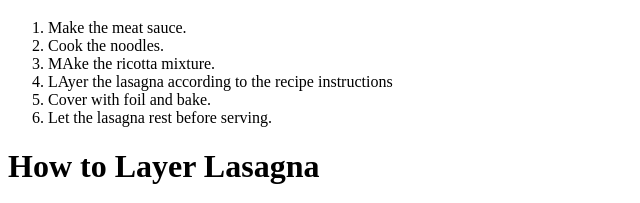
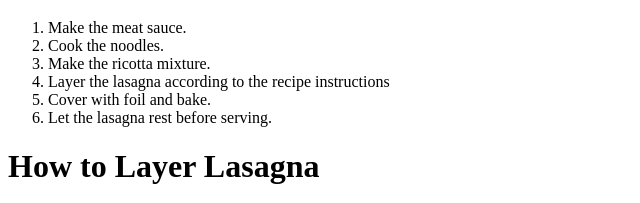
Before and after one commit to LucasMatiasL/odin-recipes, a plain HTML site: page recipes/lasagna.html in a window 1280 px wide. Shown: the part 2035-2238 px from the top of the page, 0-640 px from the left. Drawn offline with Linux system fonts and the light colour scheme.

Commit message:
Fixed typos.

```diff
--- a/recipes/lasagna.html
+++ b/recipes/lasagna.html
@@ -28,8 +28,8 @@
     <ol>
         <li>Make the meat sauce.</li>
         <li>Cook the noodles.</li>
-        <li>MAke the ricotta mixture.</li>
-        <li>LAyer the lasagna according to the recipe instructions</li>
+        <li>Make the ricotta mixture.</li>
+        <li>Layer the lasagna according to the recipe instructions</li>
         <li>Cover with foil and bake.</li>
         <li>Let the lasagna rest before serving.</li>
     </ol>
```
